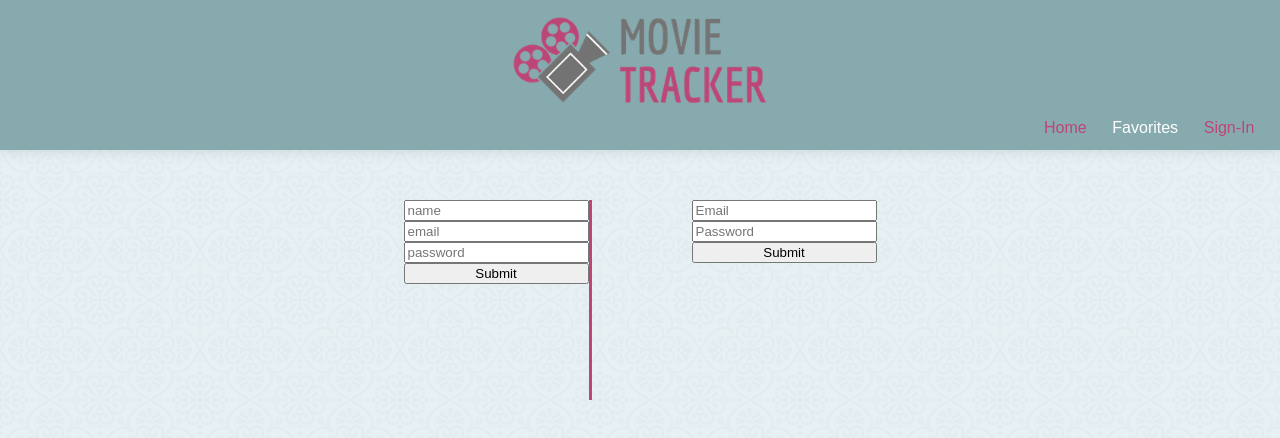
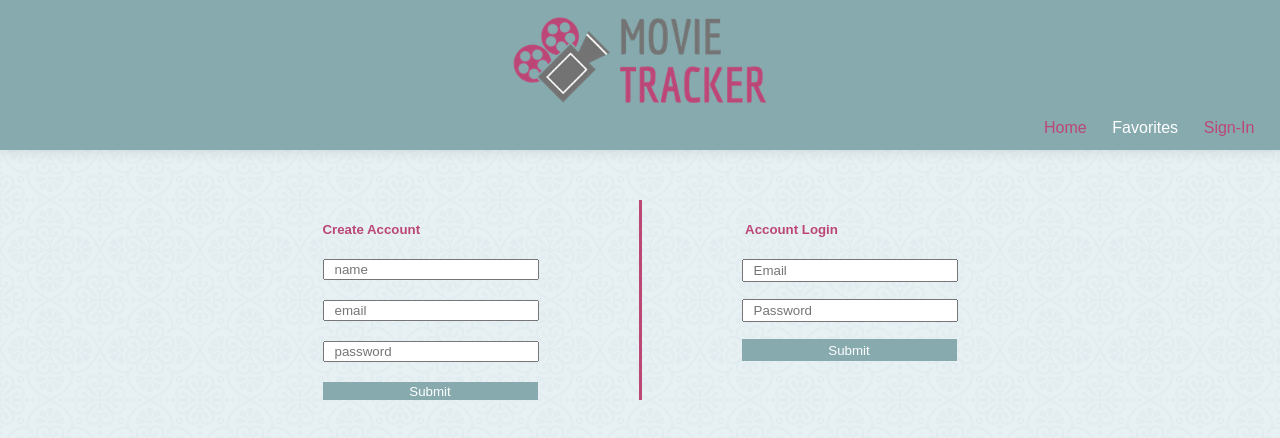
Before and after one commit to gavin-love/movieTracker, a React (Create React App) app: page /login in a window 1280 px wide. Shown: the top 438 px of the page. Built offline with nearby package versions, Linux system fonts and the light colour scheme; no server answers.

Commit message:
Style logins

```diff
--- a/src/Components/Header/Header.css
+++ b/src/Components/Header/Header.css
@@ -14,11 +14,11 @@ a {
   font-weight: 200;
 }
 a:hover {
-  color: #bc4676
+  color: #bc4676;
 }
 
 .active {
-   color: #bc4676
+  color: #bc4676;
 }
 
 .nav_links_container {
--- a/src/Components/Login/Login.css
+++ b/src/Components/Login/Login.css
@@ -9,12 +9,58 @@
 
 .sign_up,
 .log_in {
+  margin-top: 50px;
   display: flex;
   flex-direction: column;
-  margin: 50px;
   height: 200px;
 }
 
 .sign_up {
   border-right: 3px solid #bc4676;
 }
+
+.create_user {
+  margin: 0 100px 20px 0;
+  width: 200px;
+  height: 20px;
+  padding-left: 10px;
+}
+
+.login_user {
+  margin: 0 0 17px 100px;
+  width: 200px;
+  height: 17px;
+  padding-left: 10px;
+}
+
+.create_button,
+.login_button {
+  width: 215px;
+  border: none;
+  background-color: #87aaae;
+  color: white;
+}
+
+.create_button:hover,
+.login_button:hover {
+  background-color: #bc4676;
+}
+
+.create_button {
+  height: 30px;
+}
+
+.login_button {
+  height: 22px;
+  margin-left: 100px;
+}
+
+.create_title {
+  text-align: left;
+  color: #bc4676;
+}
+
+.login_title {
+  width: 300px;
+  color: #bc4676;
+}
--- a/src/container/CreateUser/CreateUser.js
+++ b/src/container/CreateUser/CreateUser.js
@@ -2,6 +2,7 @@ import React, { Component } from "react";
 import { postNewUser } from "../../utilities/apiCalls/apiCalls";
 import { connect } from "react-redux";
 import { updateUser, addError, resolveError } from "../../Actions/index";
+import "./CreateUser.css";
 
 export class CreateUser extends Component {
   constructor() {
@@ -35,7 +36,9 @@ export class CreateUser extends Component {
   render() {
     return (
       <form className="sign_up" onSubmit={this.handleSubmit}>
+        <h5 className="create_title">Create Account</h5>
         <input
+          className="create_user"
           type="text"
           name="name"
           value={this.state.name}
@@ -43,6 +46,7 @@ export class CreateUser extends Component {
           onChange={this.handleChange}
         />
         <input
+          className="create_user"
           type="text"
           name="email"
           value={this.state.email}
@@ -50,13 +54,14 @@ export class CreateUser extends Component {
           onChange={this.handleChange}
         />
         <input
+          className="create_user"
           type="password"
           name="password"
           value={this.state.password}
           placeholder="password"
           onChange={this.handleChange}
         />
-        <button>Submit</button>
+        <button className="create_button">Submit</button>
       </form>
     );
   }
--- a/src/container/loginUser/loginUser.js
+++ b/src/container/loginUser/loginUser.js
@@ -46,7 +46,10 @@ export class LoginUser extends Component {
   render() {
     return (
       <form className="log_in" onSubmit={this.handleSubmit}>
+        <h5 className="login_title">Account Login</h5>
+
         <input
+          className="login_user"
           type="text"
           name="email"
           value={this.state.email}
@@ -54,13 +57,14 @@ export class LoginUser extends Component {
           onChange={this.handleChange}
         />
         <input
+          className="login_user"
           type="password"
           name="password"
           value={this.state.password}
           placeholder="Password"
           onChange={this.handleChange}
         />
-        <button>Submit</button>
+        <button className="login_button">Submit</button>
       </form>
     );
   }
```
